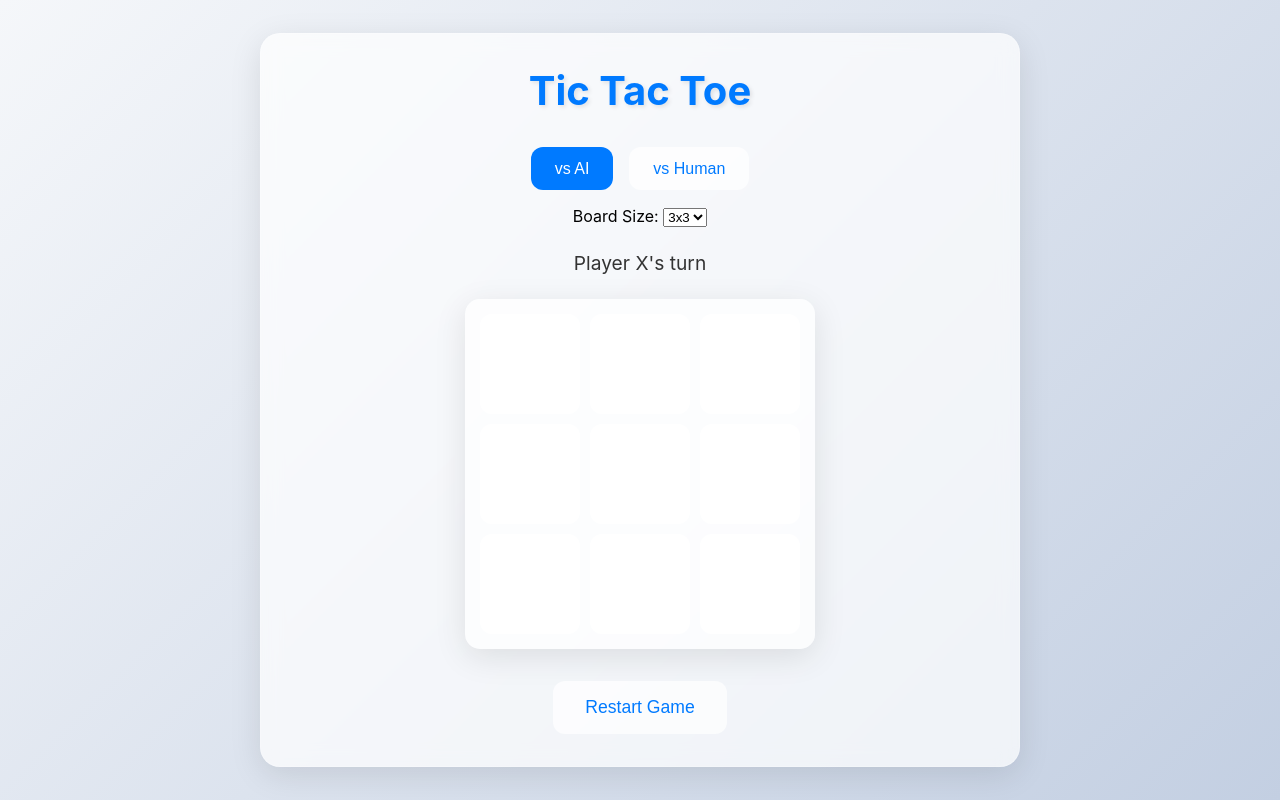
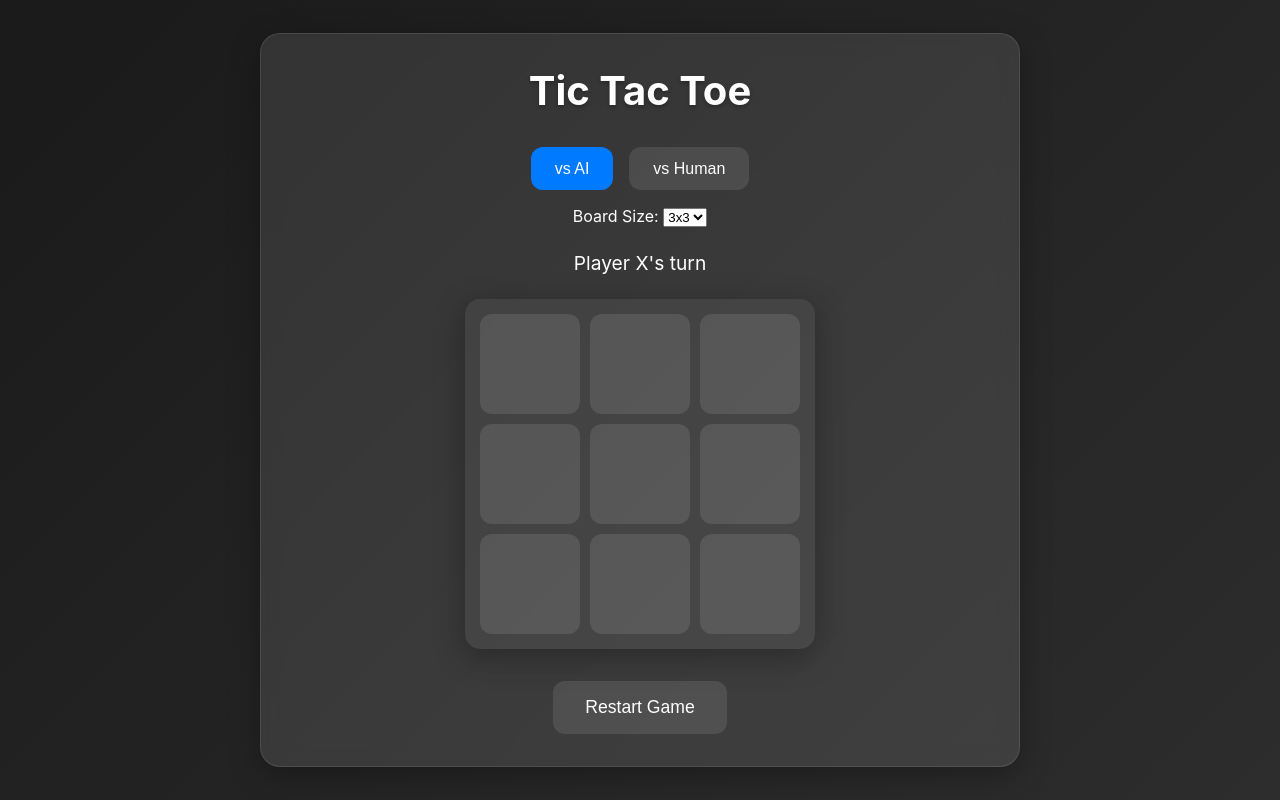
Before and after one commit to danielmoyamdz/tic-tac-toe, a Flask app: page / in a window 1280 px wide. Run offline with Flask 3, Linux system fonts and the light colour scheme.

Commit message:
Switch to dark theme by default

```diff
--- a/static/css/style.css
+++ b/static/css/style.css
@@ -8,20 +8,21 @@
     --cell-size: 100px;
     --primary-color: #007AFF;
     --secondary-color: #5856D6;
-    --background-color: #f0f0f0;
-    --glass-background: rgba(255, 255, 255, 0.7);
-    --glass-border: rgba(255, 255, 255, 0.2);
-    --glass-shadow: 0 8px 32px rgba(0, 0, 0, 0.1);
+    --background-color: #1a1a1a;
+    --glass-background: rgba(255, 255, 255, 0.1);
+    --glass-border: rgba(255, 255, 255, 0.1);
+    --glass-shadow: 0 8px 32px rgba(0, 0, 0, 0.3);
+    --text-color: #ffffff;
 }
 
 body {
     font-family: -apple-system, BlinkMacSystemFont, 'Segoe UI', Roboto, Oxygen, Ubuntu, Cantarell, 'Open Sans', 'Helvetica Neue', sans-serif;
-    background: var(--background-color);
     min-height: 100vh;
     display: flex;
     justify-content: center;
     align-items: center;
-    background: linear-gradient(135deg, #f5f7fa 0%, #c3cfe2 100%);
+    background: linear-gradient(135deg, #1a1a1a 0%, #2d2d2d 100%);
+    color: var(--text-color);
 }
 
 .container {
@@ -42,10 +43,10 @@ body {
 }
 
 .title {
-    color: var(--primary-color);
+    color: var(--text-color);
     font-size: 2.5rem;
     margin-bottom: 2rem;
-    text-shadow: 2px 2px 4px rgba(0, 0, 0, 0.1);
+    text-shadow: 0 2px 4px rgba(0, 0, 0, 0.3);
 }
 
 .game-controls {
@@ -63,11 +64,15 @@ body {
     padding: 0.8rem 1.5rem;
     border: none;
     border-radius: 12px;
-    background: var(--glass-background);
-    color: var(--primary-color);
+    background: rgba(255, 255, 255, 0.1);
+    color: var(--text-color);
     font-size: 1rem;
     cursor: pointer;
     transition: all 0.3s ease;
+}
+
+.game-mode button:hover {
+    background: rgba(255, 255, 255, 0.2);
 }
 
 .game-mode button.active {
@@ -78,7 +83,7 @@ body {
 .status {
     font-size: 1.2rem;
     margin-bottom: 1.5rem;
-    color: #333;
+    color: var(--text-color);
 }
 
 .board-container {
@@ -91,7 +96,7 @@ body {
     display: grid;
     grid-template-columns: repeat(3, var(--cell-size));
     gap: 10px;
-    background: var(--glass-background);
+    background: rgba(255, 255, 255, 0.05);
     padding: 15px;
     border-radius: 15px;
     box-shadow: var(--glass-shadow);
@@ -100,7 +105,7 @@ body {
 .cell {
     width: var(--cell-size);
     height: var(--cell-size);
-    background: white;
+    background: rgba(255, 255, 255, 0.1);
     border-radius: 12px;
     display: flex;
     justify-content: center;
@@ -114,23 +119,24 @@ body {
 
 .cell:hover {
     transform: scale(1.05);
-    box-shadow: 0 4px 15px rgba(0, 0, 0, 0.1);
+    background: rgba(255, 255, 255, 0.15);
+    box-shadow: 0 4px 15px rgba(0, 0, 0, 0.2);
 }
 
 .cell.x::before {
     content: 'X';
-    color: var(--primary-color);
+    color: #64ffda;
     animation: popIn 0.3s cubic-bezier(0.68, -0.55, 0.265, 1.55);
 }
 
 .cell.o::before {
     content: 'O';
-    color: var(--secondary-color);
+    color: #ff64da;
     animation: popIn 0.3s cubic-bezier(0.68, -0.55, 0.265, 1.55);
 }
 
 .winning-cell {
-    background: rgba(0, 122, 255, 0.1);
+    background: rgba(0, 122, 255, 0.2) !important;
     animation: winner 1s ease infinite;
 }
 
@@ -138,8 +144,8 @@ body {
     padding: 1rem 2rem;
     border: none;
     border-radius: 12px;
-    background: var(--glass-background);
-    color: var(--primary-color);
+    background: rgba(255, 255, 255, 0.1);
+    color: var(--text-color);
     font-size: 1.1rem;
     cursor: pointer;
     transition: all 0.3s ease;
@@ -147,7 +153,8 @@ body {
 
 .glass-button:hover {
     transform: translateY(-2px);
-    box-shadow: 0 4px 15px rgba(0, 0, 0, 0.1);
+    background: rgba(255, 255, 255, 0.2);
+    box-shadow: 0 4px 15px rgba(0, 0, 0, 0.2);
 }
 
 @keyframes popIn {
```
